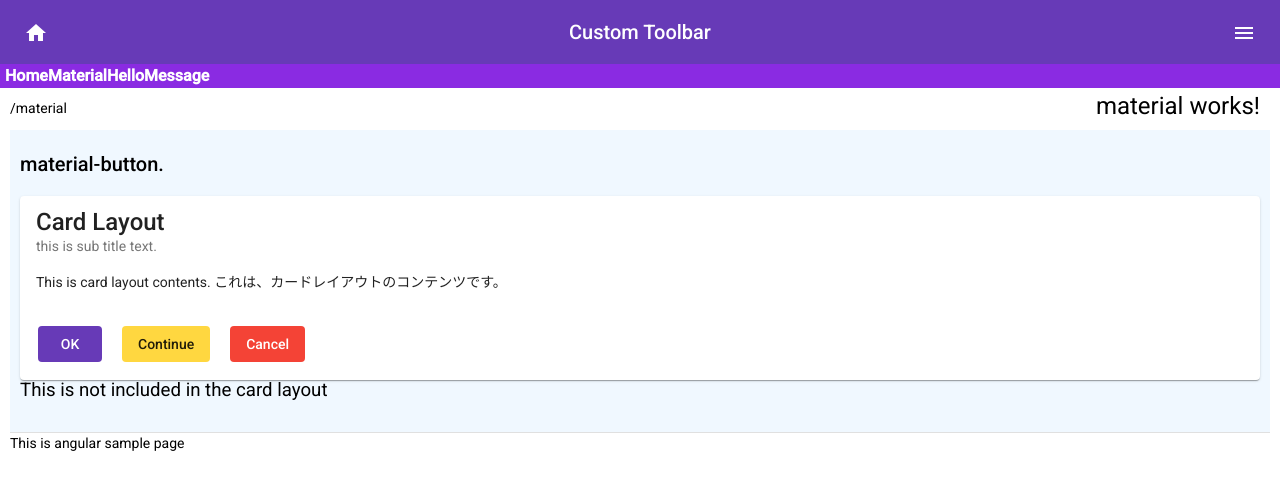
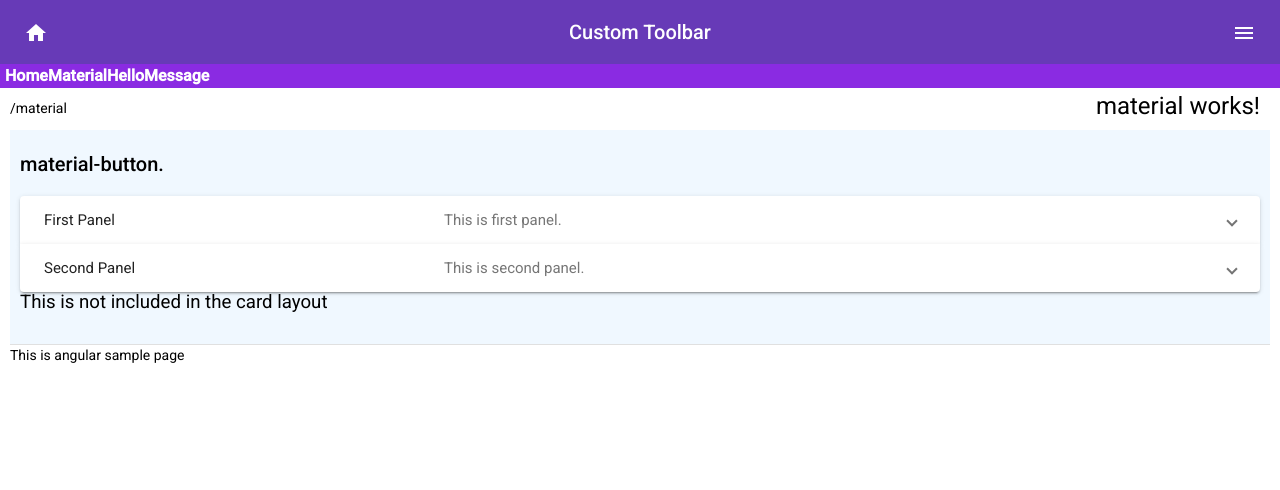
Before and after one commit to sqrmyy/angular-app, an Angular app: page /material in a window 1280 px wide. Shown: the top 490 px of the page. Built offline with nearby package versions, Linux system fonts and the light colour scheme.

Commit message:
mat-expantion-panel

```diff
--- a/src/app/app.module.ts
+++ b/src/app/app.module.ts
@@ -17,6 +17,7 @@ import { MatDatepickerModule } from '@angular/material/datepicker'
 import { MatToolbarModule } from '@angular/material/toolbar'
 import { MatDividerModule } from '@angular/material/divider'
 import { MatCardModule } from '@angular/material/card'
+import { MatExpansionModule } from '@angular/material/expansion'
 
 import { AppComponent } from './app.component';
 import { HelloComponent } from './hello/hello.component';
@@ -58,6 +59,7 @@ const routes: Routes = [
     MatToolbarModule,
     MatDividerModule,
     MatCardModule,
+    MatExpansionModule,
     BrowserAnimationsModule
   ],
   providers: [],
--- a/src/app/material/material.component.html
+++ b/src/app/material/material.component.html
@@ -2,19 +2,34 @@
     <h1>material works!</h1>
     <div>
         <h2>material-button.</h2>
-        <mat-card>
-            <mat-card-title>Card Layout</mat-card-title>
-            <mat-card-subtitle>this is sub title text.</mat-card-subtitle>
-            <mat-card-content>
-                This is card layout contents.
-                これは、カードレイアウトのコンテンツです。
-            </mat-card-content>
-            <mat-card-actions>
-                <button mat-flat-button color="primary">OK</button>
-                <button mat-flat-button color="accent">Continue</button>
-                <button mat-flat-button color="warn">Cancel</button>
-            </mat-card-actions>
-        </mat-card>
+
+        <mat-accordion>
+            <mat-expansion-panel>
+                <mat-expansion-panel-header>
+                    <mat-panel-title>First Panel</mat-panel-title>
+                    <mat-panel-description>This is first panel.</mat-panel-description>
+                </mat-expansion-panel-header>
+                <div>
+                    <h2>First Panel</h2>
+                    <p>これは１つ目のパネルのコンテンツです。</p>
+                </div>
+                <mat-action-row>
+                    <button mat-button>Click</button>
+                </mat-action-row>
+            </mat-expansion-panel>
+
+            <mat-expansion-panel>
+                <mat-expansion-panel-header>
+                    <mat-panel-title>Second Panel</mat-panel-title>
+                    <mat-panel-description>This is second panel.</mat-panel-description>
+                </mat-expansion-panel-header>
+                <div>
+                    <h2>Second Panel</h2>
+                    <p>これは２つ目のパネルのコンテンツです。</p>
+                </div>
+            </mat-expansion-panel>
+        </mat-accordion>
+
         <p class="message">This is not included in the card layout</p>
     </div>
 </div>
```
